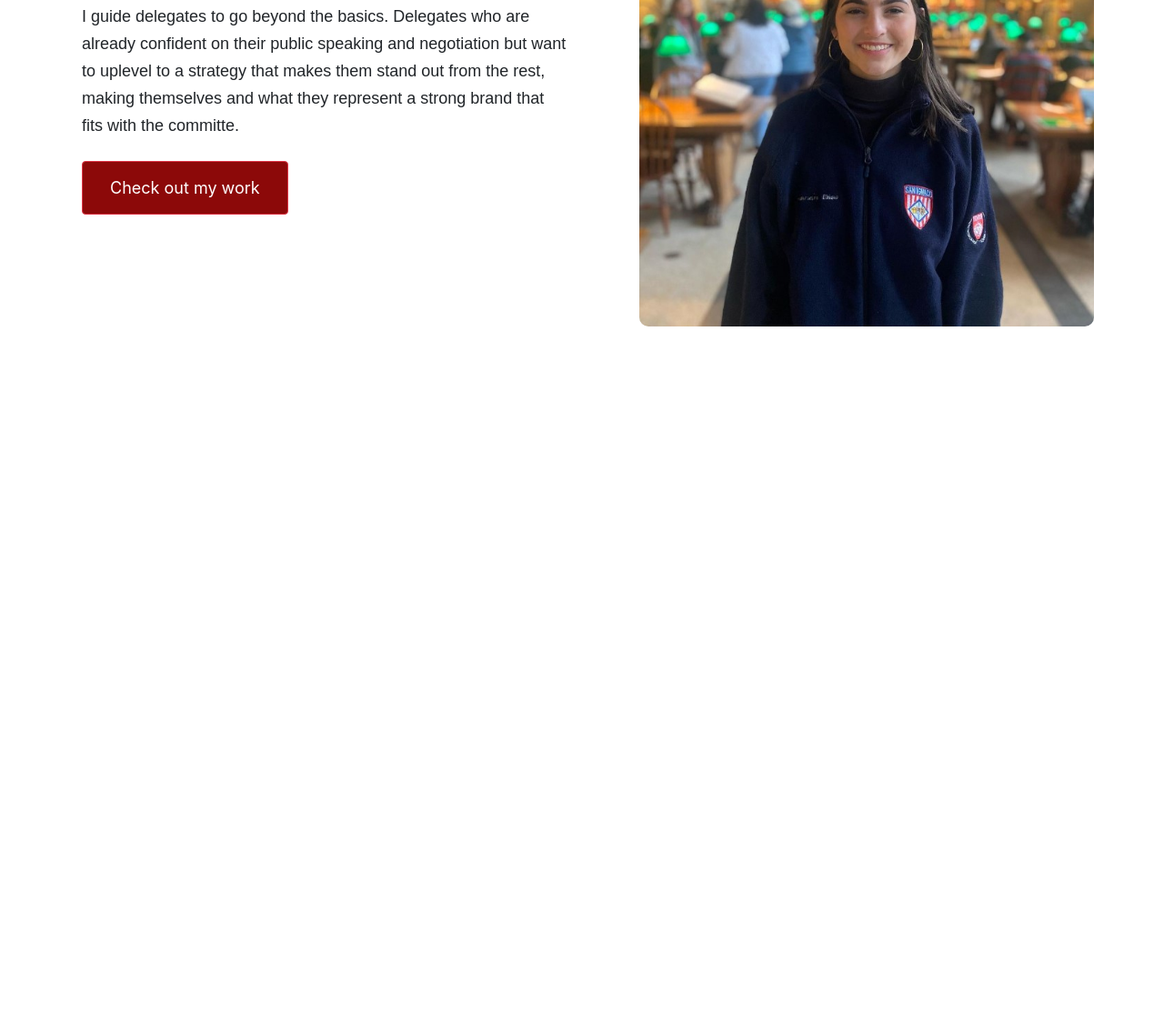
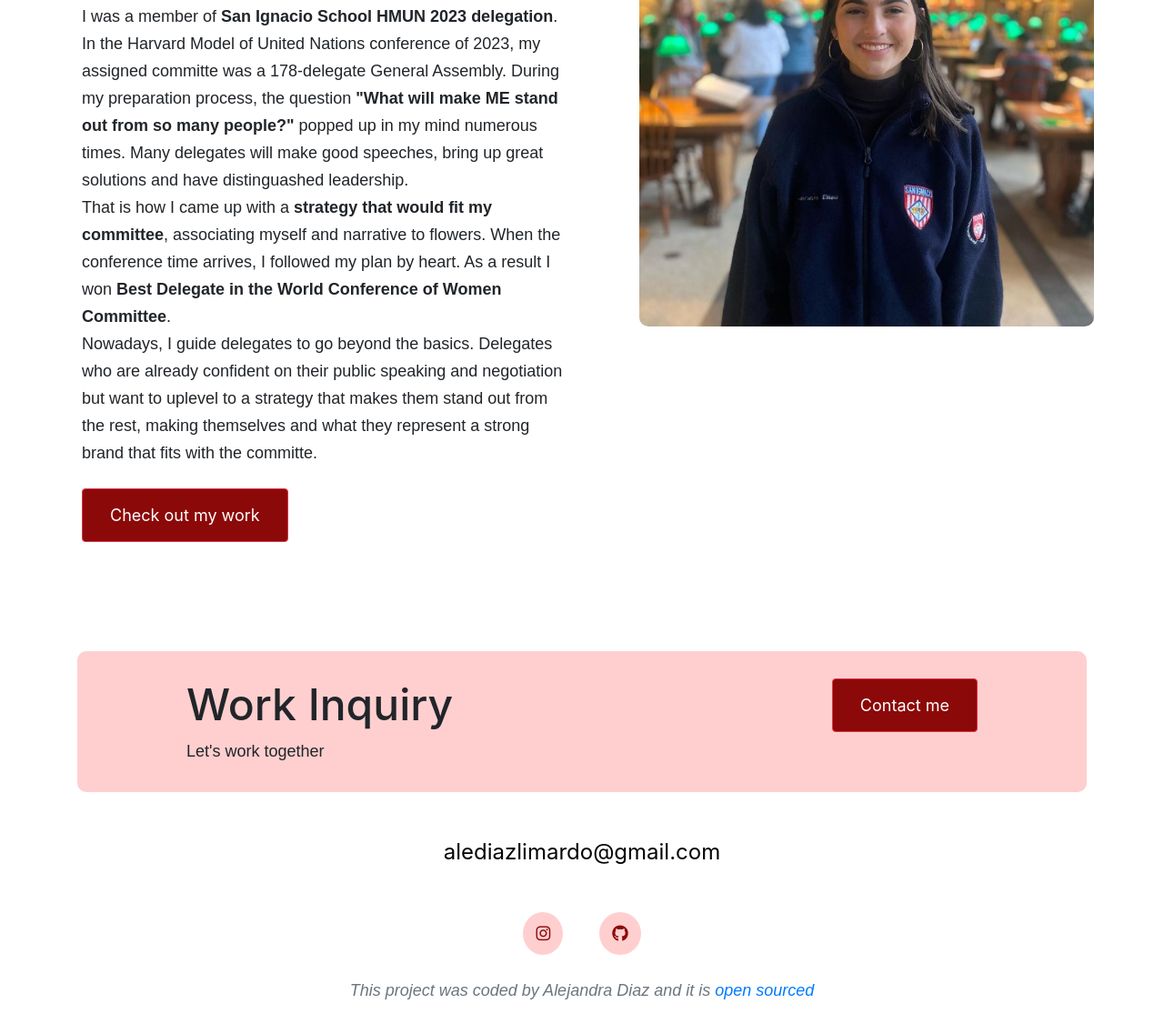
Before and after one commit to coderadiaz/MUN-portfolio-Alejandra-Diaz, a plain HTML site: page about.html in a window 1280 px wide. Shown: the part 379-1516 px from the top of the page at 91% size. Before the commit the page ends 846 px from the top, so only its background shows below. Drawn offline with nearby package versions, Linux system fonts and the light colour scheme.

Commit message:
SEO optimization + fixed about me text

```diff
--- a/about.html
+++ b/about.html
@@ -3,7 +3,11 @@
   <head>
     <meta charset="UTF-8" />
     <meta name="viewport" content="width=device-width, initial-scale=1.0" />
-    <title>Document</title>
+    <title>About Alejandra Díaz</title>
+    <meta
+      name="description"
+      content="Alejandra Díaz won the Best Delegate Award in the HMUN 2023 conference. Now, she is an MUN counselor based in Venezuela. She helps delegates design personalized strategy for their committees, creating a clear path to excel in their performance. Learn more about her!"
+    />
     <link
       rel="stylesheet"
       href="https://cdn.jsdelivr.net/npm/bootstrap@4.3.1/dist/css/bootstrap.min.css"
@@ -48,18 +52,83 @@
           <h1 class="mb-5 mt-3">Hi I am Alejandra Diaz</h1>
           <h2 class="mb-4">MUN counselor based in Venezuela</h2>
           <p class="mb-4">
-            I guide delegates to go beyond the basics. Delegates who are already
-            confident on their public speaking and negotiation but want to
-            uplevel to a strategy that makes them stand out from the rest,
-            making themselves and what they represent a strong brand that fits
-            with the committe.
+            I was a member of
+            <strong>San Ignacio School HMUN 2023 delegation</strong>. <br />In
+            the Harvard Model of United Nations conference of 2023, my assigned
+            committe was a 178-delegate General Assembly. During my preparation
+            process, the question
+            <strong>"What will make ME stand out from so many people?"</strong>
+            popped up in my mind numerous times. Many delegates will make good
+            speeches, bring up great solutions and have distinguashed
+            leadership. <br />That is how I came up with a
+            <strong>strategy that would fit my committee</strong>, associating
+            myself and narrative to flowers. When the conference time arrives, I
+            followed my plan by heart. As a result I won
+            <strong
+              >Best Delegate in the World Conference of Women Committee</strong
+            >. <br />Nowadays, I guide delegates to go beyond the basics.
+            Delegates who are already confident on their public speaking and
+            negotiation but want to uplevel to a strategy that makes them stand
+            out from the rest, making themselves and what they represent a
+            strong brand that fits with the committe.
           </p>
-          <a href="#" class="btn btn-danger">Check out my work</a>
+          <a href="/work.html" class="btn btn-danger">Check out my work</a>
         </div>
         <div class="col-lg-6">
-          <img src="images/yo-BPL.jpg" class="img-fluid m-5" />
+          <img
+            src="images/yo-BPL.jpg"
+            alt="Alejandra Díaz"
+            class="img-fluid alejandra-img m-5"
+          />
         </div>
       </div>
     </div>
+    <footer class="container">
+      <div class="contact-box justify-content-between mb-5 d-none d-md-flex">
+        <div>
+          <h4>Work Inquiry</h4>
+          <p>Let's work together</p>
+        </div>
+        <div>
+          <a
+            href="/contact.html"
+            title="Contact Alejandra"
+            class="btn btn-danger"
+            >Contact me</a
+          >
+        </div>
+      </div>
+      <a
+        href="mailto:alediazlimardo@gmail.com"
+        class="email-link d-flex justify-content-center mb-5"
+        title="Email Alejandra"
+        >alediazlimardo@gmail.com</a
+      >
+      <div class="social-links d-flex justify-content-center">
+        <a
+          href="https://www.instagram.com/alejandradiaz.l/"
+          title="Instagram Profile"
+          target="_blank"
+          ><i class="fa-brands fa-instagram"></i
+        ></a>
+        <a
+          href="https://www.github.com/coderadiaz/"
+          target="_blank"
+          title="GitHub Profile"
+        >
+          <i class="fa-brands fa-github"></i
+        ></a>
+      </div>
+      <em
+        ><p class="text-center mt-4 text-muted">
+          This project was coded by Alejandra Diaz and it is
+          <a
+            href="https://github.com/coderadiaz/MUN-portfolio-Alejandra-Diaz"
+            target="_blank"
+            >open sourced</a
+          >
+        </p></em
+      >
+    </footer>
   </body>
 </html>
```
Also changed, not shown: contact.html (+26 -1 lines), index.html (+16 -6 lines), work.html (+53 -2 lines).
